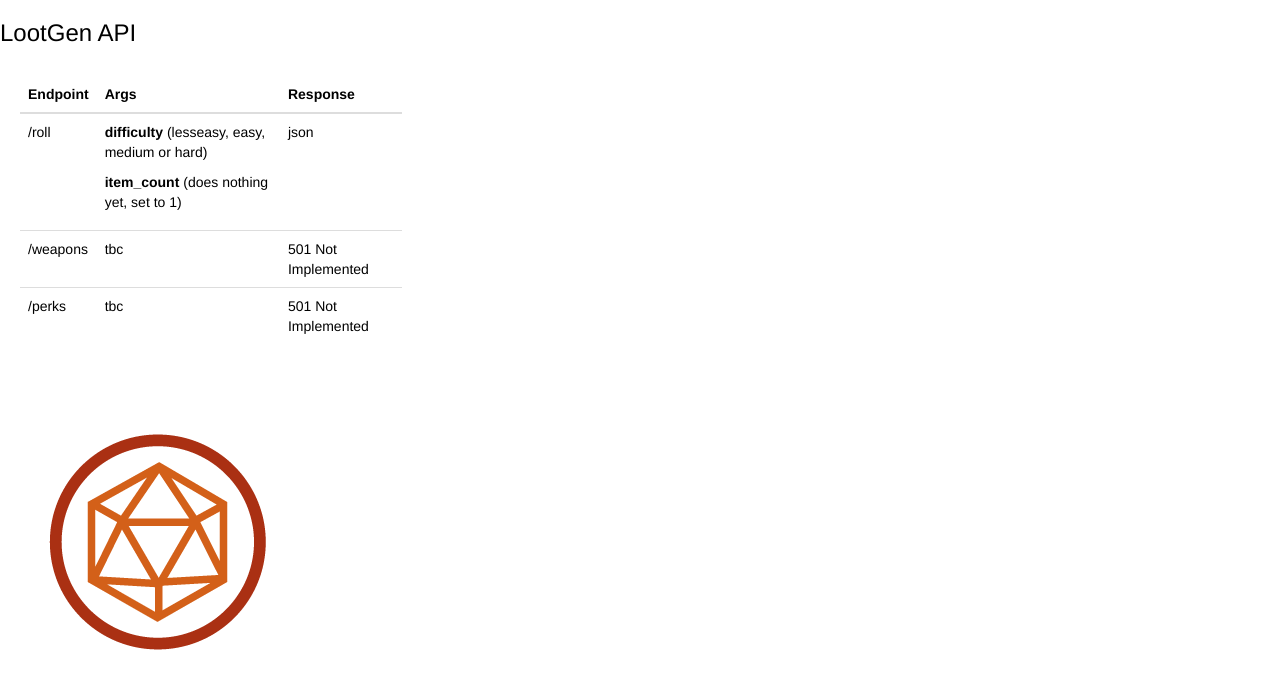
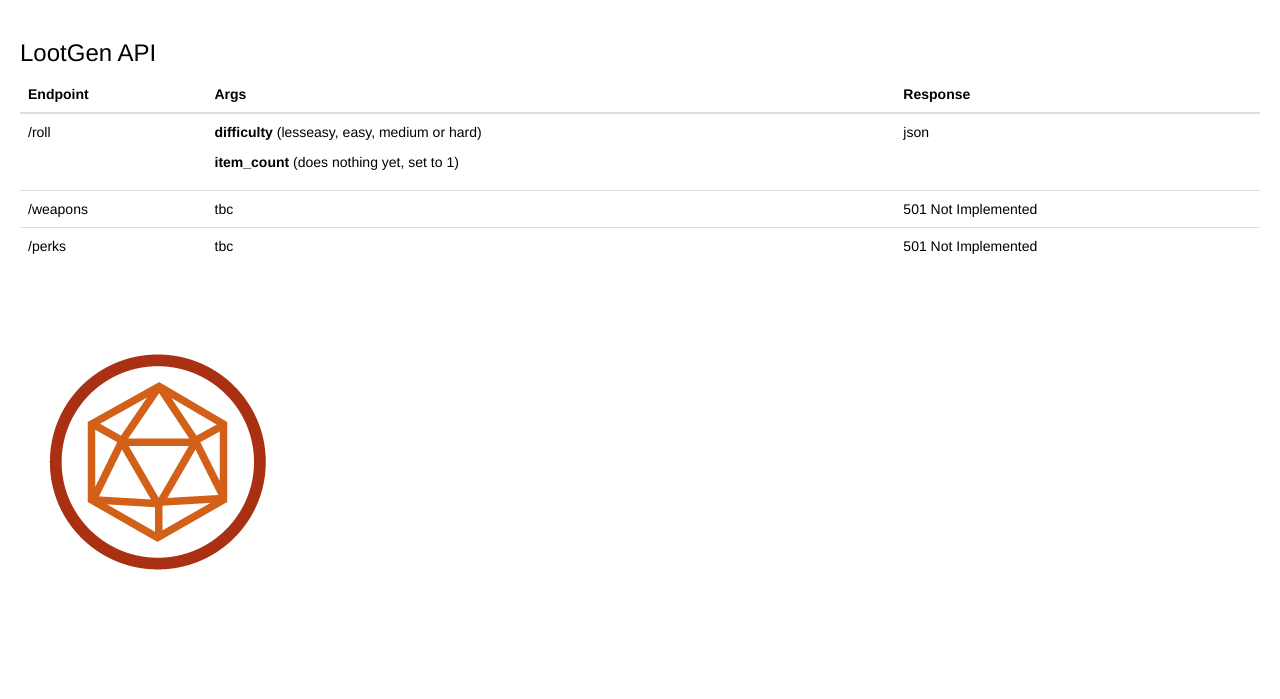
Before and after one commit to Benjamin117/LootGen, a Flask app: page / in a window 1280 px wide. Shown: the top 699 px of the page. Run offline with Flask 2, Linux system fonts and the light colour scheme; some libraries are stand-ins or nearby versions.

Commit message:
API landing pages styles

```diff
--- a/api/templates/hello.html
+++ b/api/templates/hello.html
@@ -10,9 +10,10 @@
 </head>
 
 <body>
-   <h3>LootGen API</h3>
+<div style="padding:20px">
+   <h3 >LootGen API</h3>
 
-   <div style="width:33%; padding:20px">
+
    <div class="table-responsive">
   <table class="table">
      <thead>
```
